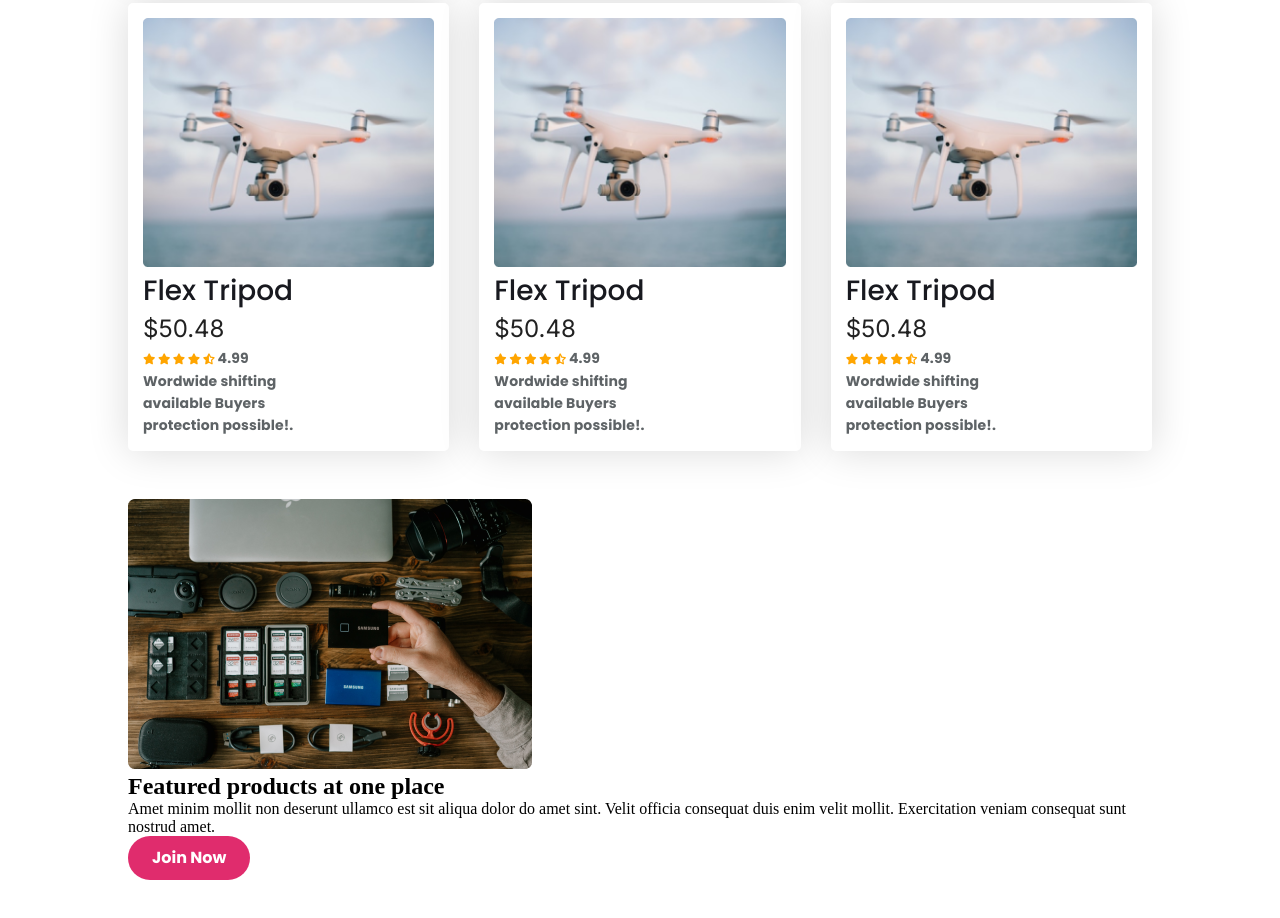
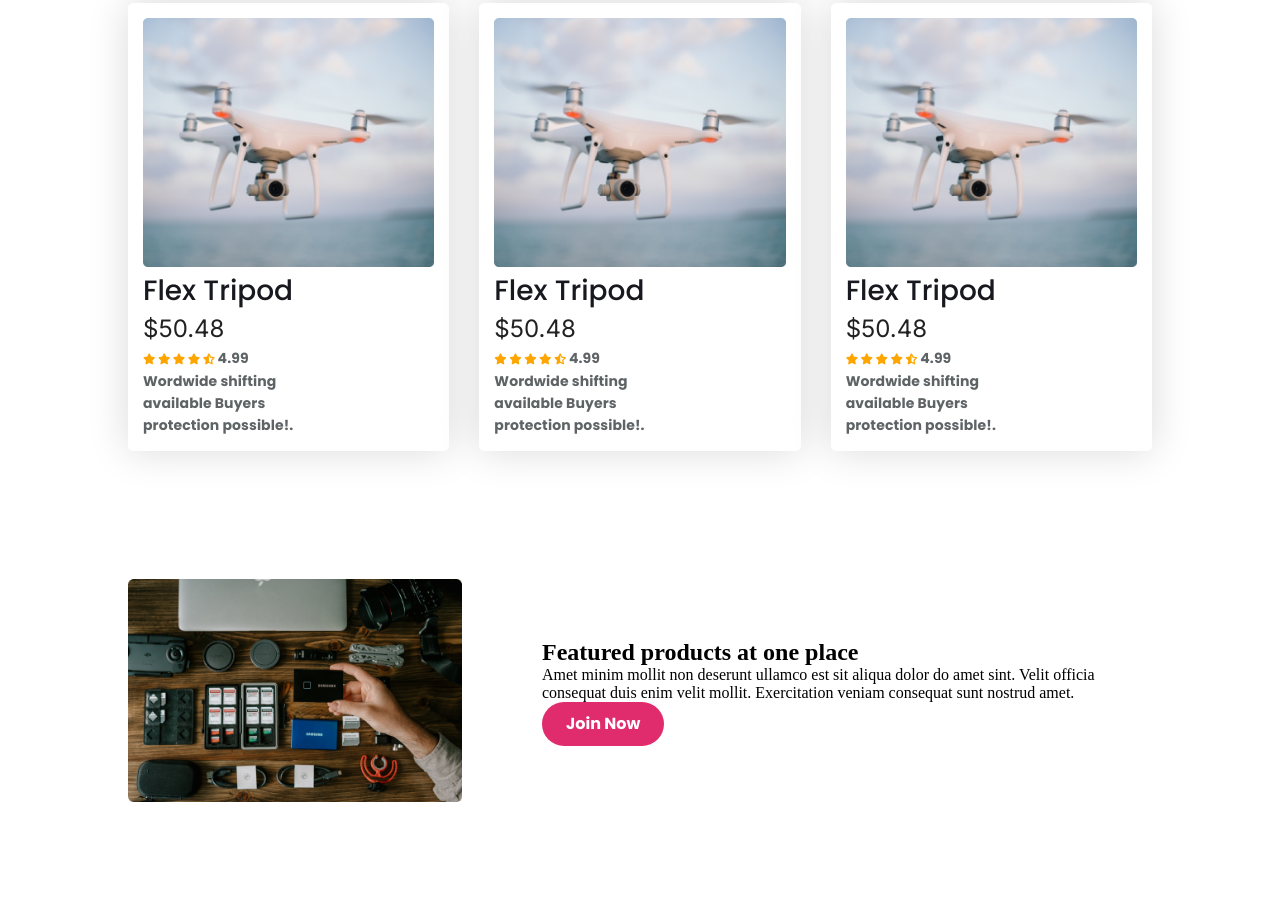
Before and after one commit to MizanurRahman5/influencer-product-website, a plain HTML site: page index.html in a window 1280 px wide. Shown: the part 1668-2586 px from the top of the page. After the commit the page ends 2522 px from the top, so only its background shows below. Drawn offline with Linux system fonts and the light colour scheme.

Commit message:
feature product section added

```diff
--- a/index.html
+++ b/index.html
@@ -51,7 +51,7 @@
             <img src="logos/Target.svg" alt="">
             <img src="logos/Walmart.svg" alt="">
          </section>
-
+         <!-- popular colection -->
          <section class="container popular">
             <h1>Popular Collection</h1>
             <div class="popular-card-container">
@@ -194,7 +194,7 @@
 
             </div>
          </section>
-
+         <!-- feature product -->
          <section class="container featur-product">
             <div class="product-img">
                 <img src="images/gear.png" alt="">
@@ -206,8 +206,9 @@
                 <button class="btn-primary"><a href="">Join Now</a></button>
             </div>
          </section>
+    </main>
+    <footer class="footer">
 
-    </main>
-    <footer></footer>
+    </footer>
 </body>
 </html>
--- a/style/style.css
+++ b/style/style.css
@@ -189,3 +189,21 @@ letter-spacing: 1.8%;
     grid-template-columns: repeat(3, 1fr);
     gap: 30px;
 }
+
+/* feature product section style */
+.featur-product {
+    display: flex;
+    justify-content: space-evenly;
+    align-items: center;
+    gap: 5rem;
+    margin-top: 8rem;
+
+}
+.product-container{
+    max-width: 610px;
+}
+.product-img img {
+    width: 100%;
+}
+
+/* footer section style */
```
